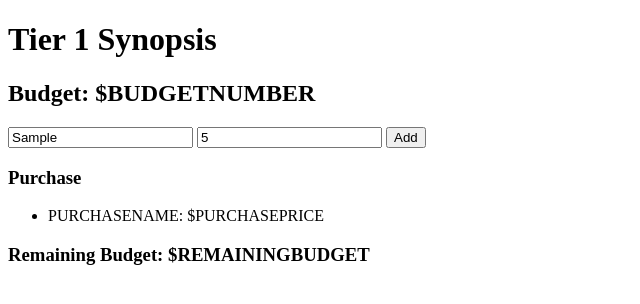
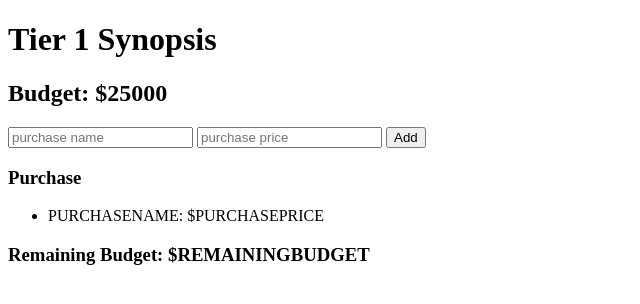
Before and after one commit to andydubois/tier-1-synopsis, a plain HTML site: page index.html in a window 1280 px wide. Both pictures are taken after typing "Sample", "5" into the empty fields and a click on the button "Add". Shown: the whole page, without its empty margins (0-640 px from the left). Drawn offline with Linux system fonts and the light colour scheme.

Commit message:
added ability to purchase items and add price, which will get pushed into an array

```diff
--- a/client.js
+++ b/client.js
@@ -1,3 +1,31 @@
+//runs the ready now function when the document is ready
+$( document ).ready( readyNow );
+
+const budget = 25000;
+let purchases = [];
+
+function addPurchase(){
+    console.log('in addPurchase');
+    //get user input and create new object
+    let newPurchase = {
+        name: $('#purchaseNameIn').val(),
+        price: $('#purchasePriceIn').val(),
+
+    }
+    //push new purchase into the array
+    purchases.push(newPurchase);
+    //empty inputs
+    $('#purchaseNameIn').val('');
+    $('#purchasePriceIn').val('');
+    //calculate remainingBudget
+}
+
 function readyNow() {
-    console.log('JQ');
-}
+    //display budget
+    //target budgetOut by id
+let el = $('#budgetOut');
+el.empty();
+el.append( budget );
+//handle click event
+$('#addPurchaseButton').on('click', addPurchase);
+} //end readyNow
--- a/index.html
+++ b/index.html
@@ -6,7 +6,7 @@
     <meta http-equiv="X-UA-Compatible" content="ie=edge">
     <script src ='jQuery.js'></script>
     <script src='client.js'></script>
-    <title>Document</title>
+    <title>Tier 1 Synopsis</title>
 </head>
 <body>
   <h1>Tier 1 Synopsis</h1>
```
